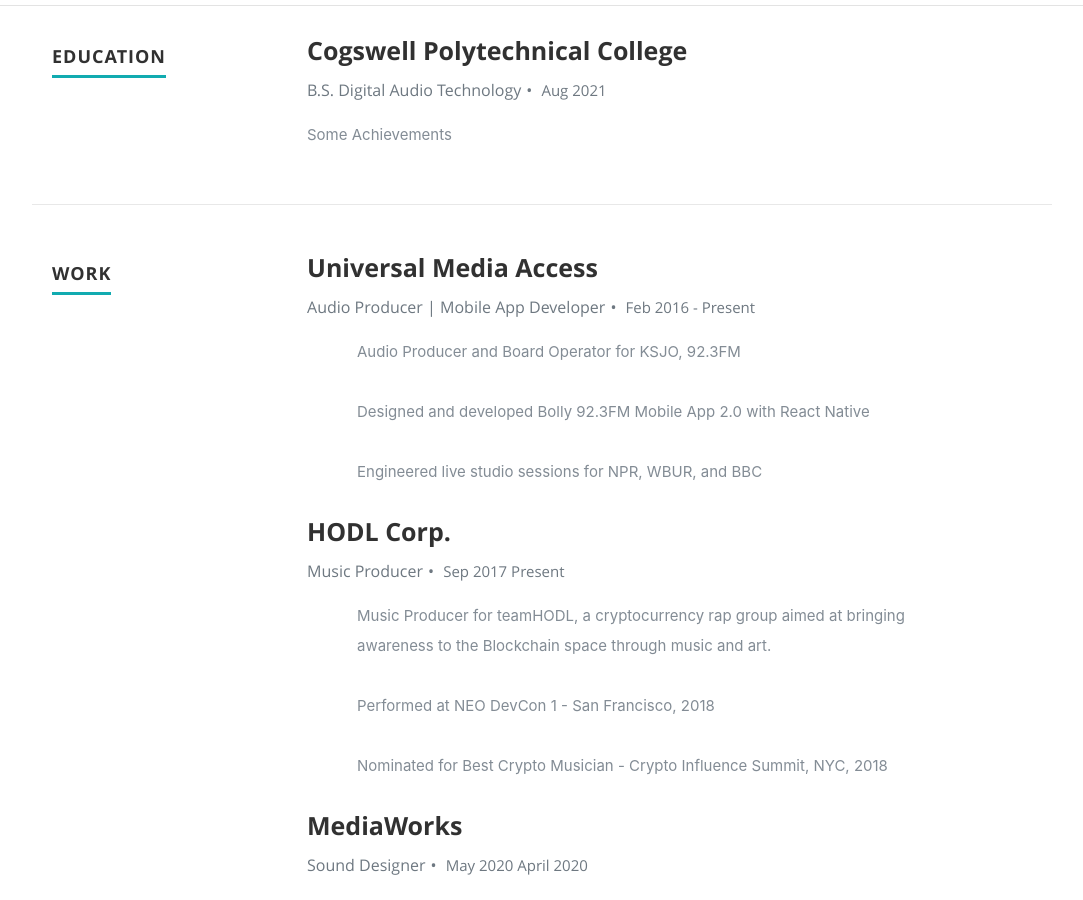
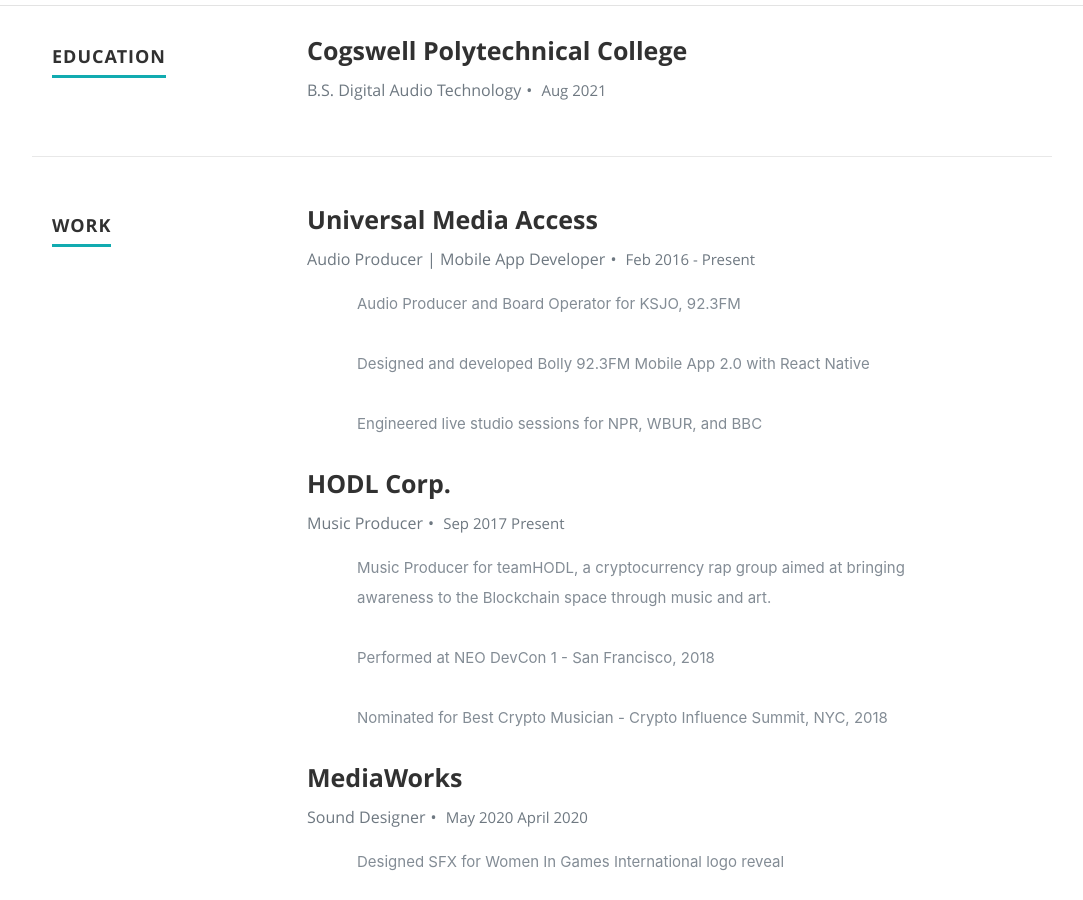
Before and after one commit to thecluff/new-portfolio, a React (Create React App) app: page / in a window 1280 px wide. Shown: the part 2060-2960 px from the top of the page, without its empty margins (98-1181 px from the left). Built offline with nearby package versions, Linux system fonts and the light colour scheme.

Commit message:
remove unneeded line

```diff
--- a/src/resumeData.js
+++ b/src/resumeData.js
@@ -30,7 +30,6 @@ let resumeData = {
         "specialization":"B.S.  Digital Audio Technology",
         "MonthOfPassing":"Aug",
         "YearOfPassing":"2021",
-        "Achievements":"Some Achievements"
       },
     ],
     "work":[
```
